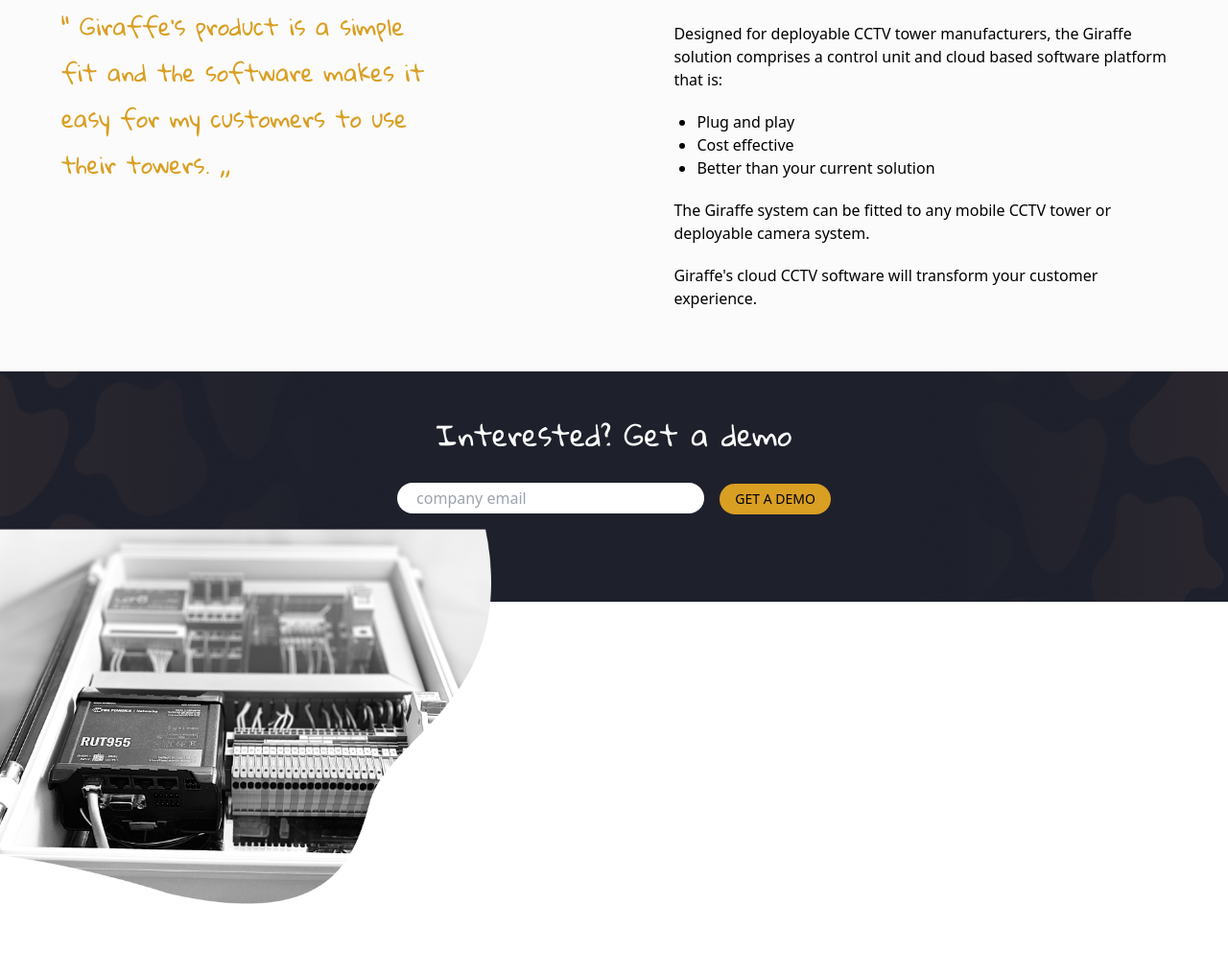
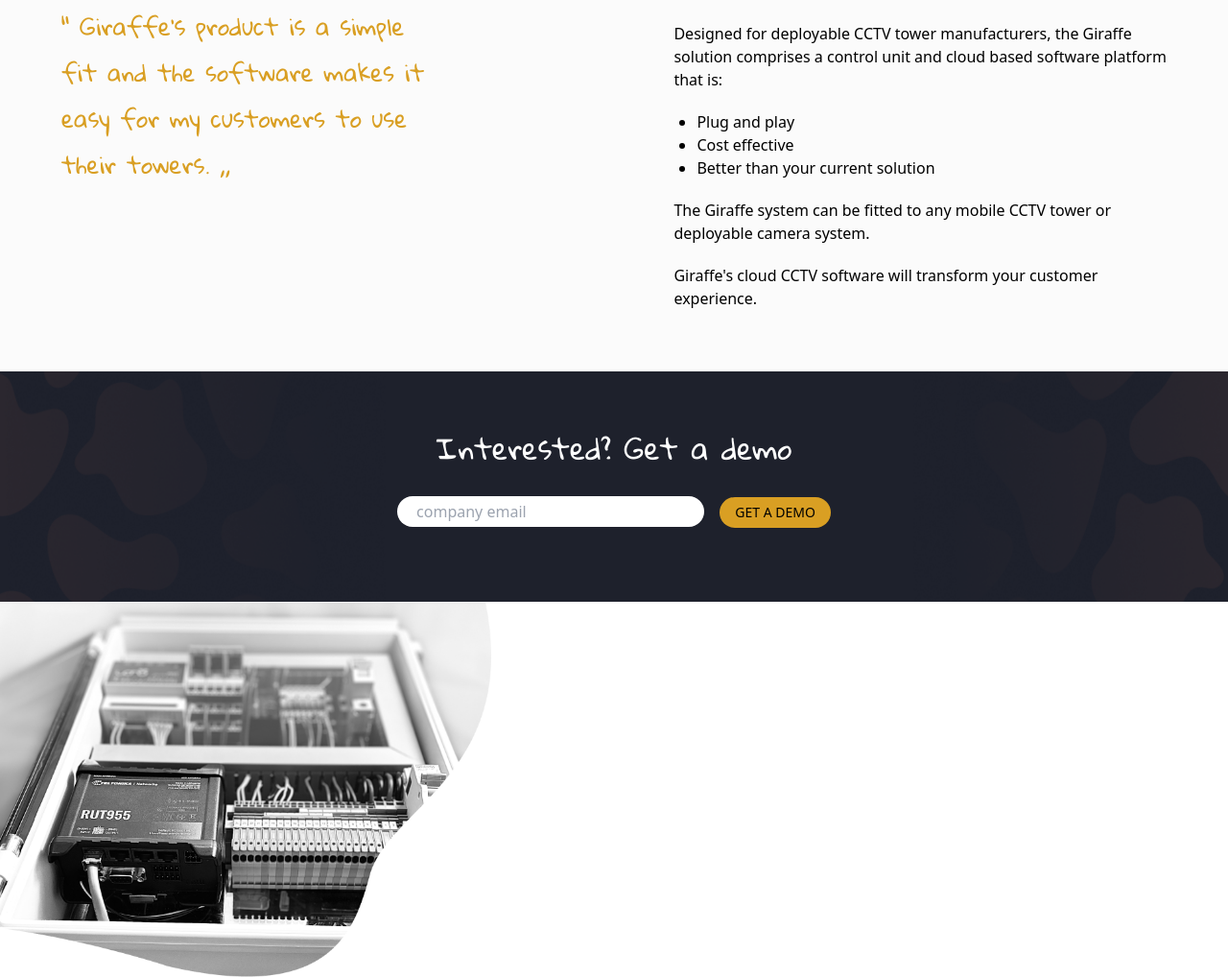
Before and after one commit to MaryMumladze/tailwind-girrafe-pigma, a website: page src/index.html in a window 1280 px wide. Shown: the part 781-1799 px from the top of the page at 96% size. Before the commit the page ends 1723 px from the top, so only its background shows below. Drawn offline with nearby package versions, Linux system fonts and the light colour scheme.

Commit message:
fixed section

```diff
--- a/src/index.html
+++ b/src/index.html
@@ -75,9 +75,9 @@
     </div>
  </div>
     </div>
-    <div class="container">
+    <div class="container" style="height:240px">
         <img class="absolute -z-50 w-full h-60" src="./img/background.png">
-        <div class="text-center md:pt-12 pt-4">
+        <div class="flex flex-col items-center justify-center h-full w-full">
             <div>
                 <h2 class="text-white font-gloria md:text-3xl text-xl mb-8   text-center items-center">Interested? Get a demo</h2>
             </div>
```
